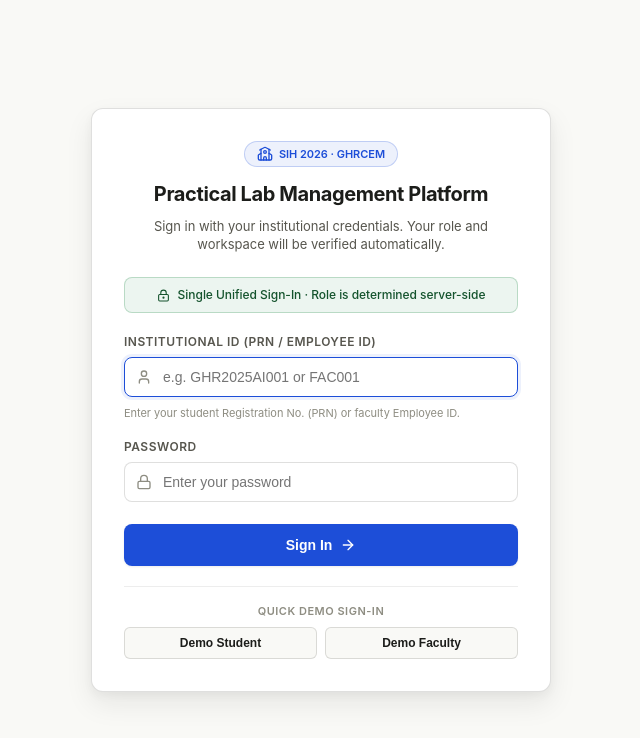
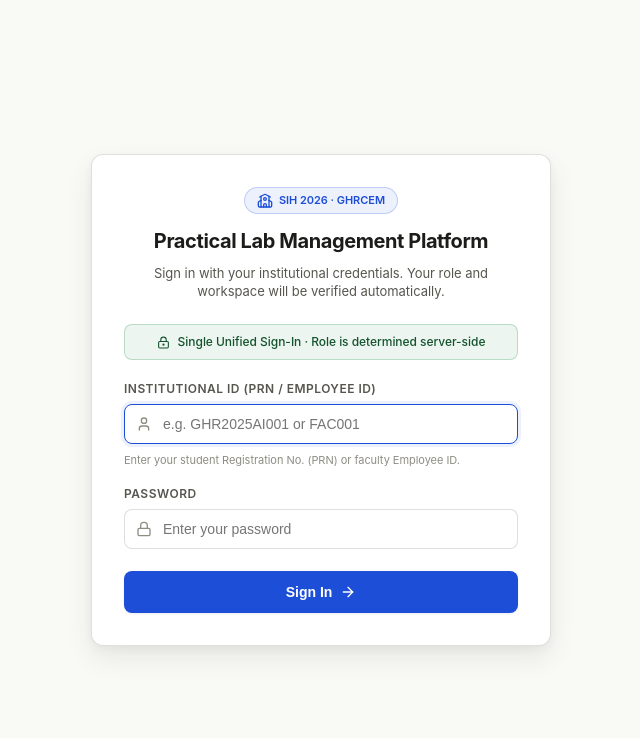
Before and after one commit to wanivedant777-spec/SIH2026-EduLab, a React (Vite) app in the folder client/: page / in a window 1280 px wide. Shown: the top 738 px of the page, without its empty margins (319-959 px from the left). Built offline with nearby package versions, Linux system fonts and the light colour scheme; no server answers.

Commit message:
refactor(auth): remove demo sign-in options in favor of strict institutional database authentication

```diff
--- a/client/src/components/LoginView.jsx
+++ b/client/src/components/LoginView.jsx
@@ -172,12 +172,6 @@ export default function LoginView({ onLoginSuccess }) {
     }
   };
 
-  const handleDemoFill = (demoId, demoPwd) => {
-    setIdentifier(demoId);
-    setPassword(demoPwd);
-    handleAuth(null, demoId, demoPwd);
-  };
-
   return (
     <div className="login-container">
       {/* Background ambient glow */}
@@ -253,59 +247,6 @@ export default function LoginView({ onLoginSuccess }) {
             )}
           </button>
         </form>
-
-        {/* Quick Demo Access */}
-        <div style={{ marginTop: '20px', paddingTop: '16px', borderTop: '1px solid var(--border-subtle, #E7E5DD)', display: 'flex', flexDirection: 'column', gap: '8px' }}>
-          <span style={{ fontSize: '11px', fontWeight: 600, textTransform: 'uppercase', letterSpacing: '0.5px', color: 'var(--text-muted, #78716C)', textAlign: 'center' }}>
-            Quick Demo Sign-In
-          </span>
-          <div style={{ display: 'grid', gridTemplateColumns: '1fr 1fr', gap: '8px' }}>
-            <button
-              type="button"
-              onClick={() => handleDemoFill('GHR2025AI001', 'StudentPassword@2026')}
-              disabled={loading}
-              style={{
-                background: 'var(--bg-canvas, #F9F9F6)',
-                border: '1px solid var(--border-medium, #D6D3D1)',
-                borderRadius: '6px',
-                padding: '8px 10px',
-                fontSize: '12px',
-                fontWeight: 600,
-                color: 'var(--text-primary, #1C1917)',
-                cursor: 'pointer',
-                display: 'flex',
-                alignItems: 'center',
-                justifyContent: 'center',
-                gap: '6px',
-                transition: 'all 0.15s ease',
-              }}
-            >
-              <span>Demo Student</span>
-            </button>
-            <button
-              type="button"
-              onClick={() => handleDemoFill('FAC001', 'FacultyPassword@2026')}
-              disabled={loading}
-              style={{
-                background: 'var(--bg-canvas, #F9F9F6)',
-                border: '1px solid var(--border-medium, #D6D3D1)',
-                borderRadius: '6px',
-                padding: '8px 10px',
-                fontSize: '12px',
-                fontWeight: 600,
-                color: 'var(--text-primary, #1C1917)',
-                cursor: 'pointer',
-                display: 'flex',
-                alignItems: 'center',
-                justifyContent: 'center',
-                gap: '6px',
-                transition: 'all 0.15s ease',
-              }}
-            >
-              <span>Demo Faculty</span>
-            </button>
-          </div>
-        </div>
       </div>
     </div>
   );
```
